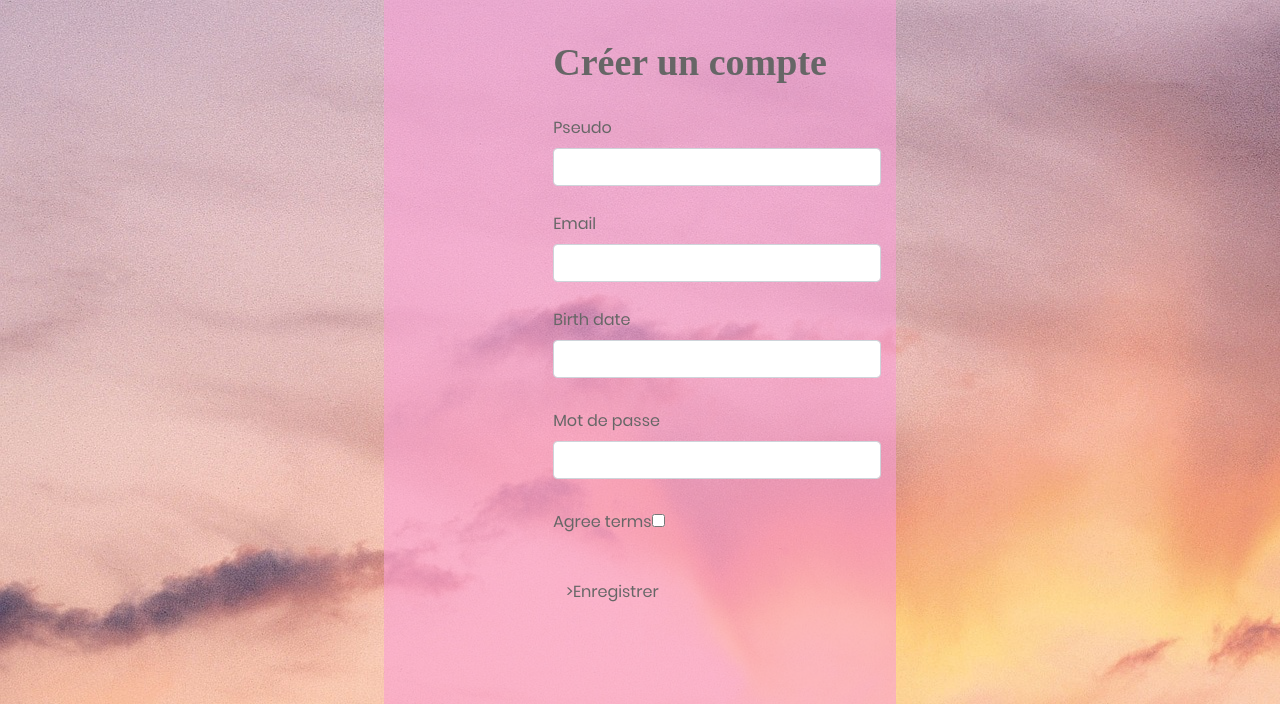
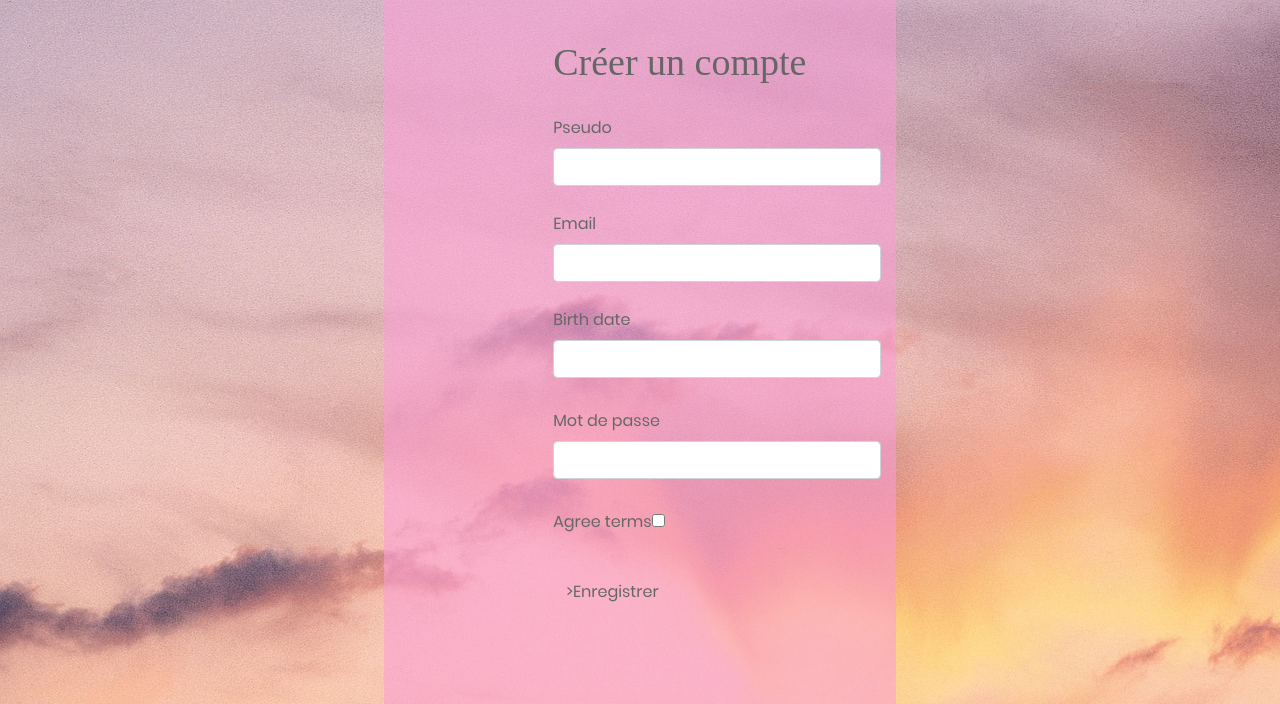
Before and after one commit to sandra-f/WhyNotYou, a PHP site: template templates/registration/register.html.twig in a window 1280 px wide. Shown: the part 56-760 px from the top of the page. Run offline with PHP 8.4, Linux system fonts and the light colour scheme; the template is opened without the code that fills it, so the values that code supplies are empty; form fields are guessed from the names that the template uses; some libraries are stand-ins or nearby versions.

Commit message:
retrait bold au titre

```diff
--- a/templates/registration/register.html.twig
+++ b/templates/registration/register.html.twig
@@ -11,7 +11,7 @@
             <div class="alert alert-danger" role="alert">{{ flashError }}</div>
         {% endfor %}
             <div style="border-radius:30%; margin-left:32%">
-                <h1 style="color:#666666; padding-bottom:30px; font-family:Great Vibes; font-weight:bold; text-align:left;font-size:38px; padding-top:40px;">Créer un compte</h1>
+                <h1 style="color:#666666; padding-bottom:30px; font-family:Great Vibes; text-align:left; font-size:38px; padding-top:40px;">Créer un compte</h1>
 
                 <div style="align-items:center; padding-bottom:26%;">
                     {{ form_start(registrationForm) }}
```
